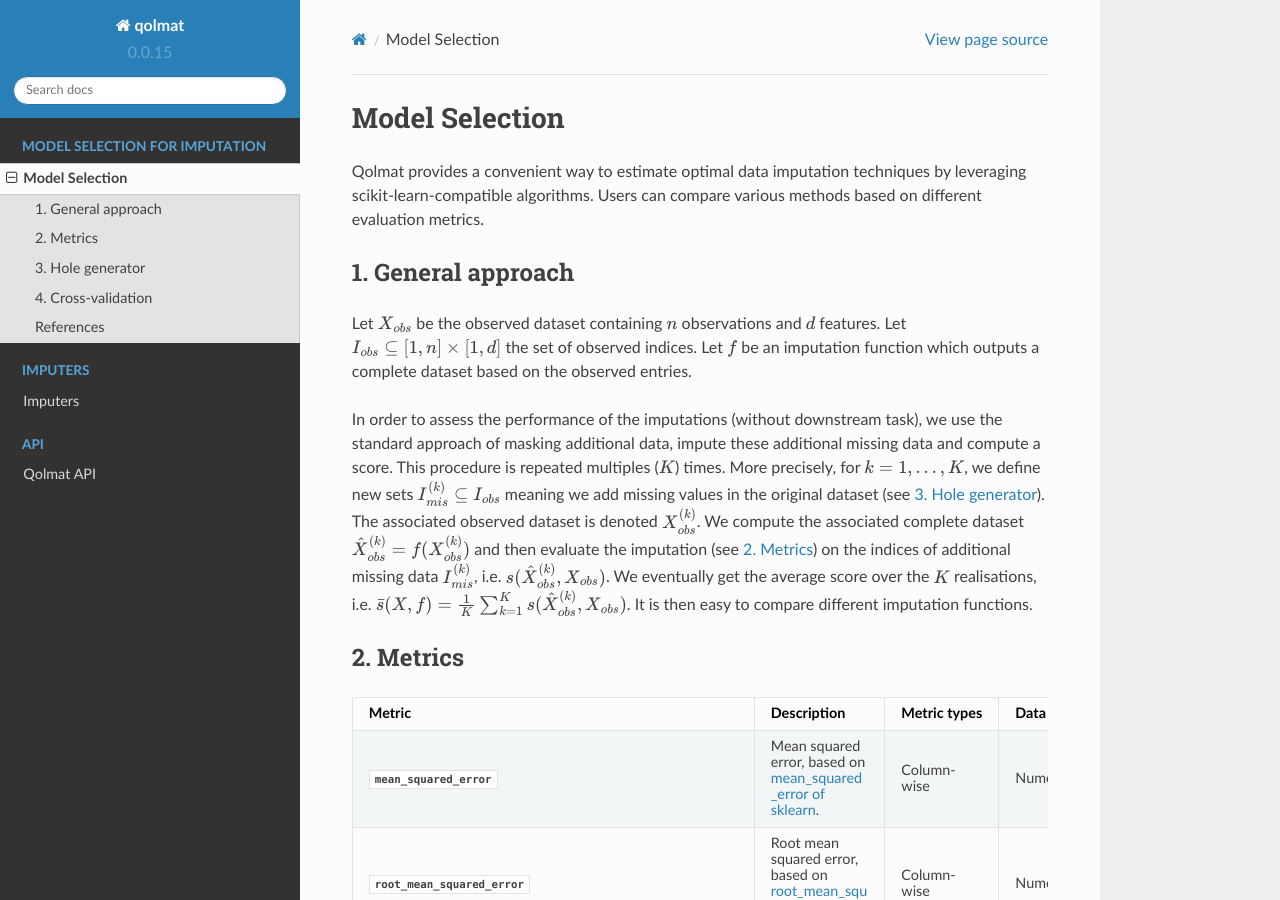
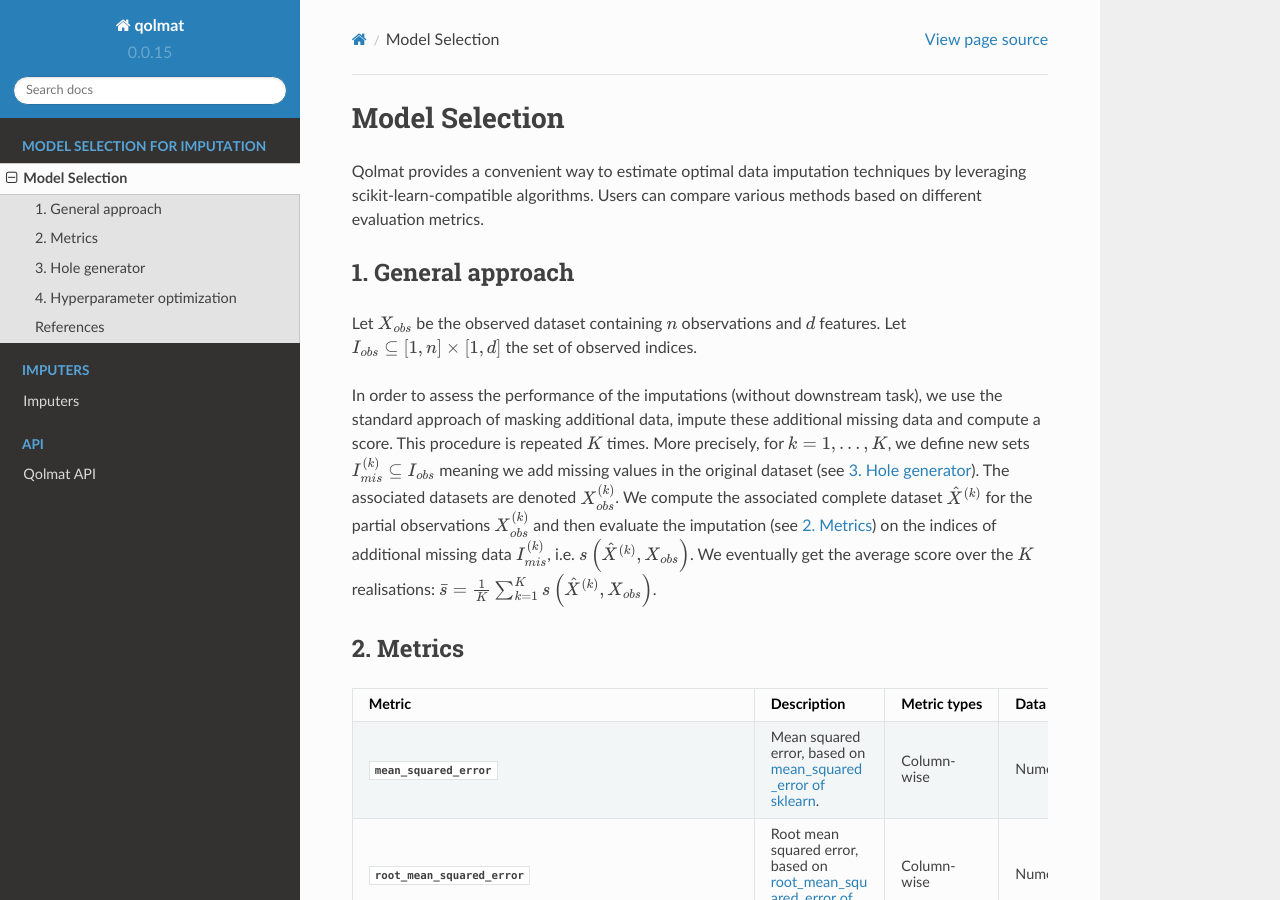
Before and after one commit to scikit-learn-contrib/qolmat, a Sphinx documentation site: the page built from docs/explanation.rst, in a window 1280 px wide and 900 px high. Built offline with Sphinx 7.4.7 and the Read the Docs theme 2.0.0, drawn with Linux system fonts in a browser that asks for light colours; pages that are not in the unit, such as notebooks, are missing from menus; some of the changed text lies outside the part shown.

Commit message:
explanation updated

```diff
--- a/docs/explanation.rst
+++ b/docs/explanation.rst
@@ -9,11 +9,11 @@ Qolmat provides a convenient way to estimate optimal data imputation techniques
 1. General approach
 -------------------
 
-Let :math:`X_{obs}` be the observed dataset containing :math:`n` observations and :math:`d` features. Let :math:`I_{obs} \subseteq [1,n] \times [1,d]` the set of observed indices. Let :math:`f` be an imputation function which outputs a complete dataset based on the observed entries.
+Let :math:`X_{obs}` be the observed dataset containing :math:`n` observations and :math:`d` features. Let :math:`I_{obs} \subseteq [1,n] \times [1,d]` the set of observed indices.
 
-In order to assess the performance of the imputations (without downstream task), we use the standard approach of masking additional data, impute these additional missing data and compute a score. This procedure is repeated multiples (:math:`K`) times.
-More precisely, for :math:`k=1, ..., K`, we define new sets :math:`I_{mis}^{(k)} \subseteq I_{obs}` meaning we add missing values in the original dataset (see :ref:`hole_generator`). The associated observed dataset is denoted :math:`X_{obs}^{(k)}`.
-We compute the associated complete dataset :math:`\hat{X}_{obs}^{(k)} = f(X_{obs}^{(k)})` and then evaluate the imputation (see :ref:`metrics`) on the indices of additional missing data :math:`I_{mis}^{(k)}`, i.e. :math:`s(\hat{X}_{obs}^{(k)}, X_{obs})`. We eventually get the average score over the :math:`K` realisations, i.e. :math:`\bar{s}(X,f) = \frac{1}{K} \sum_{k=1}^K s(\hat{X}_{obs}^{(k)}, X_{obs})`. It is then easy to compare different imputation functions.
+In order to assess the performance of the imputations (without downstream task), we use the standard approach of masking additional data, impute these additional missing data and compute a score. This procedure is repeated :math:`K` times.
+More precisely, for :math:`k=1, ..., K`, we define new sets :math:`I_{mis}^{(k)} \subseteq I_{obs}` meaning we add missing values in the original dataset (see :ref:`hole_generator`). The associated datasets are denoted :math:`X_{obs}^{(k)}`.
+We compute the associated complete dataset :math:`\hat{X}^{(k)}` for the partial observations :math:`X_{obs}^{(k)}` and then evaluate the imputation (see :ref:`metrics`) on the indices of additional missing data :math:`I_{mis}^{(k)}`, i.e. :math:`s\left( \hat{X}^{(k)}, X_{obs}\right)`. We eventually get the average score over the :math:`K` realisations: :math:`\bar{s} = \frac{1}{K} \sum_{k=1}^K s\left( \hat{X}^{(k)}, X_{obs}\right)`.
 
 .. _metrics:
 
@@ -129,13 +129,13 @@ Here are the different classes to generate missing data. We recommend the last 3
 
 
 
-4. Cross-validation
--------------------
+4. Hyperparameter optimization
+------------------------------
 
 Qolmat can be used to search for hyperparameters in imputation functions. Let say the imputation function :math:`f_{\theta}` has :math:`n` hyperparameters :math:`\theta = (\theta_1, ..., \theta_n)` and configuration space :math:`\Theta = \Theta_1 \times ... \times \Theta_n`. The procedure to find the best hyperparameters set :math:`\theta^*` is based on cross-validation, and is the same as that explained in the :ref:`general_approach` section, i.e. via the creation of :math:`L` additional subsets :math:`I_{mis}^{(l)}, \, l=1,...,L`. We use Bayesian optimisation with Gaussian process where the function to minimise is the average reconstruction error over the :math:`L` realisations, i.e.
 
 .. math::
-    \theta^* = \underset{\theta \in \Theta}{\mathrm{argmin}} \frac{1}{L} \sum_{l=1}^L \Vert X_{obs}^{(l)} - f_{\theta}(X_{obs}^{(l)}) \Vert_1.
+    \theta^* = \underset{\theta \in \Theta}{\mathrm{argmin}} \frac{1}{L} \sum_{l=1}^L \left\Vert X_{obs}^{(l)} - f_{\theta}\left(X_{obs}^{(l)} \right) \right\Vert_1.
 
 
 References
```
